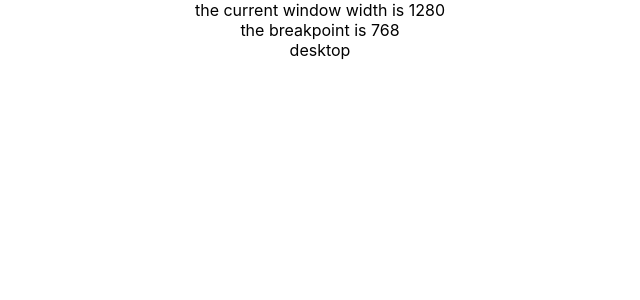
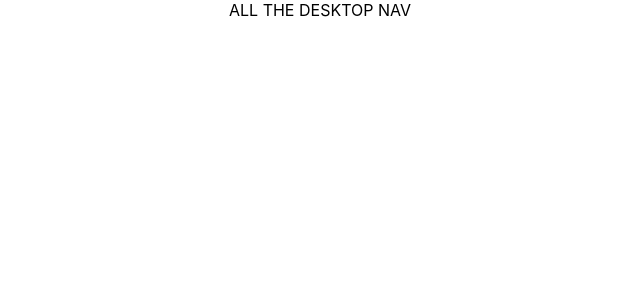
Before and after one commit to phillipbarron/navigation-with-hooks, a React (Create React App) app: page / in a window 1280 px wide. Shown: the top 300 px of the page, without its empty margins (320-960 px from the left). Built offline with nearby package versions, Linux system fonts and the light colour scheme.

Commit message:
renaming and rehaming

```diff
--- a/src/App.js
+++ b/src/App.js
@@ -1,13 +1,13 @@
 import React from 'react';
 import './App.css';
-import NavigationProvider from './navigation-provider';
+import ResponsiveNavigation from './navigation/responsive-navigation';
 import WindowDimensionsProvider from './window-dimensions-provider';
 
 function App() {
   return (
     <WindowDimensionsProvider>
       <div className="App">
-        <NavigationProvider breakpoint={768} renderDesktop={ () => <div>desktop</div>} renderMobile={ () => <div>mobile</div>} />
+        <ResponsiveNavigation breakpoint={768} />
       </div>
     </WindowDimensionsProvider>
   );
--- a/src/navigation-provider.js
+++ /dev/null
@@ -1,16 +0,0 @@
-import React from "react";
-import { useWindowDimensions } from './window-dimensions-provider';
-
-function NavigationProvider({ breakpoint, renderDesktop, renderMobile }) {
-  const { width } = useWindowDimensions();
-  const navigation = width > breakpoint ? renderDesktop : renderMobile;
-  return (
-    <div>
-      <div>the current window width is {width}</div>
-      <div>the breakpoint is {breakpoint}</div>
-      { navigation() }
-    </div>
-  );
-}
-
-export default NavigationProvider;
--- a/src/navigation/desktop-navigation.js
+++ b/src/navigation/desktop-navigation.js
@@ -0,0 +1,11 @@
+import React from 'react';
+
+function DesktopNavigation() {
+    return (
+        <div>
+            ALL THE DESKTOP NAV
+        </div>
+    );
+}
+
+export default DesktopNavigation;
--- a/src/navigation/mobile-navigation.js
+++ b/src/navigation/mobile-navigation.js
@@ -0,0 +1,11 @@
+import React from 'react';
+
+function MobileNavigation() {
+    return (
+        <div>
+            MOBILE AF!
+        </div>
+    );
+}
+
+export default MobileNavigation;
--- /dev/null
+++ b/src/navigation/responsive-navigation.js
@@ -0,0 +1,11 @@
+import React from "react";
+import { useWindowDimensions } from '../window-dimensions-provider';
+import MobileNavigation from "./mobile-navigation";
+import DesktopNavigation from "./desktop-navigation";
+
+function ResponsiveNavigation({ breakpoint }) {
+  const { width } = useWindowDimensions();
+  return width < breakpoint ? <MobileNavigation /> : <DesktopNavigation />;
+}
+
+export default ResponsiveNavigation;
```
